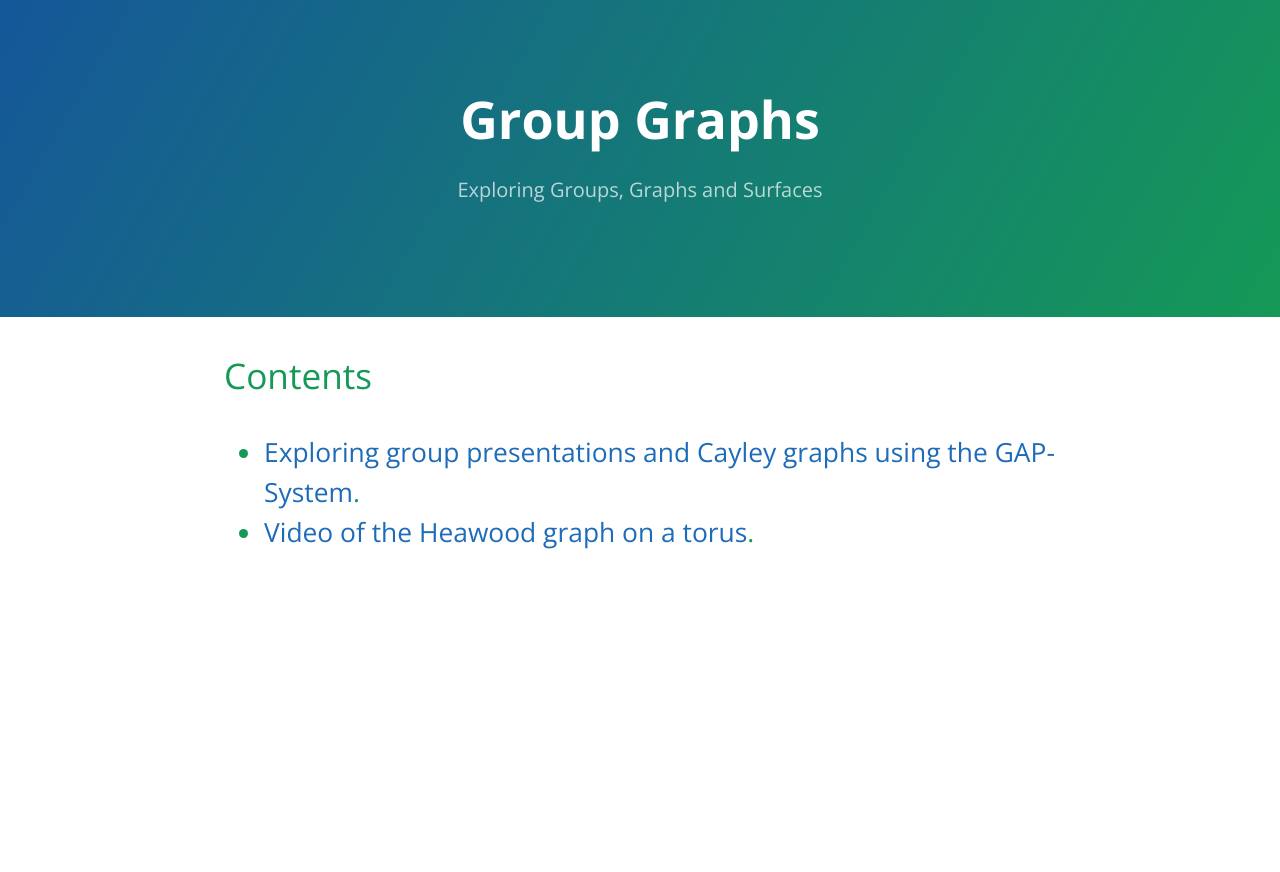
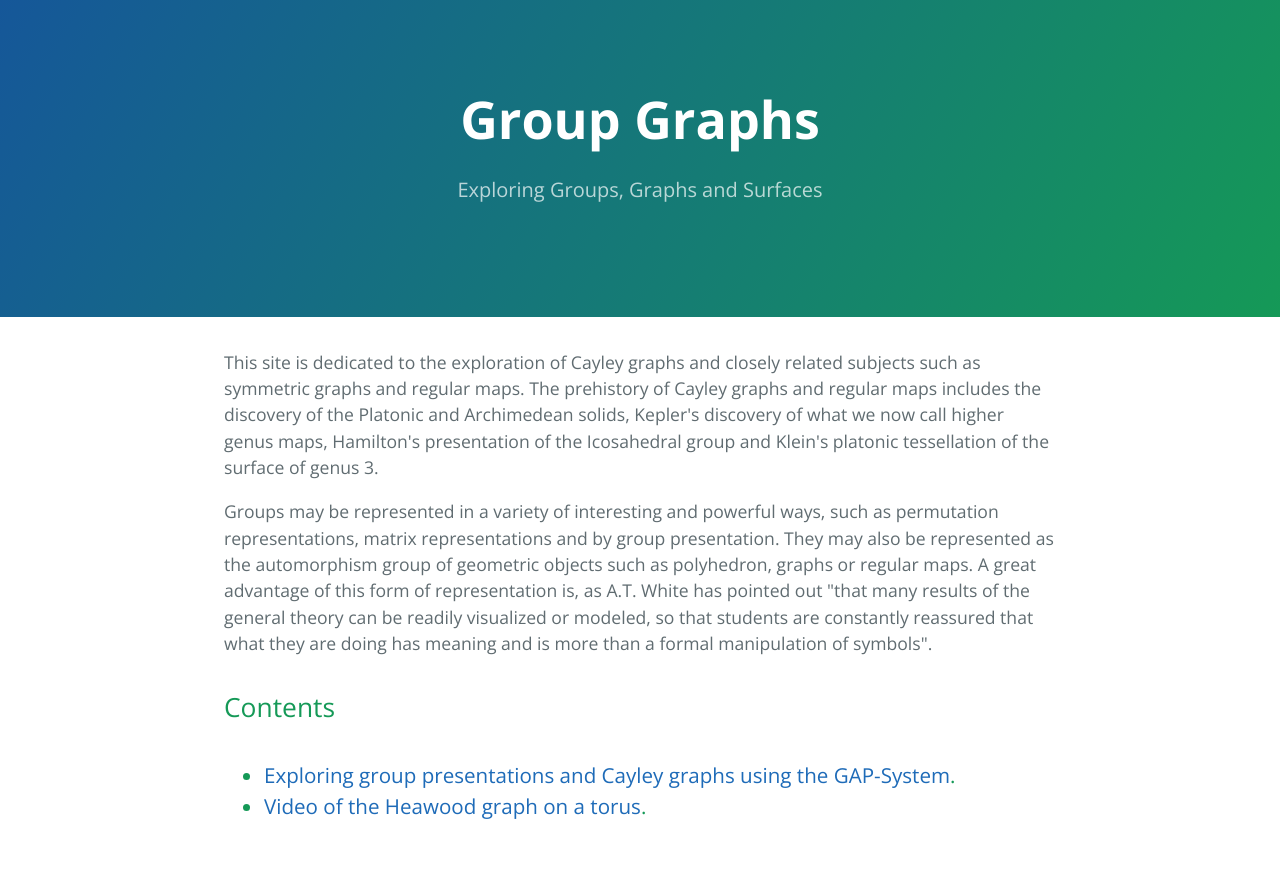
Before and after one commit to groupgraphs/groupgraphs.github.io, a plain HTML site: page index.html in a window 1280 px wide. Before the commit the page ends 800 px from the top, so only its background shows below. Drawn offline with nearby package versions, Linux system fonts and the light colour scheme.

Commit message:
Add files via upload

```diff
--- a/index.html
+++ b/index.html
@@ -21,16 +21,21 @@
 
 <main id="content" class="main-content" role="main">
 
-<h1>Contents</h1>
+<p>This site is dedicated to the exploration of Cayley graphs and closely related subjects such as symmetric graphs and regular maps.  The prehistory of Cayley graphs and regular maps includes the discovery of the Platonic and Archimedean solids, Kepler's discovery of what we now call higher genus maps, Hamilton's presentation of the Icosahedral group and Klein's platonic tessellation of the surface of genus 3.</p>
 
-<h2>
+<p>Groups may be represented in a variety of interesting and powerful ways, such as permutation representations, matrix representations and by group presentation.  They may also be represented as the automorphism group of geometric objects such as polyhedron, graphs or regular maps. A great advantage of this form of representation is, as A.T. White has pointed out "that many results of the general theory can be readily visualized or modeled, so that students are constantly reassured that what they are doing has meaning and is more than a formal manipulation of symbols".
+
+
+<h2>Contents</h2>
+
+<h3>
 <ul>
   <li><a href="./presentations.html">Exploring group presentations and Cayley graphs using the GAP-System</a>.</li>
   <li><a href="./heawood.html">Video of the Heawood graph on a torus</a>.</li>
 </ul>
+</h3>
 
 <p><br></p>
-
 
 
 </main>
```
